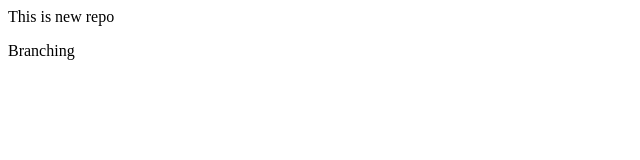
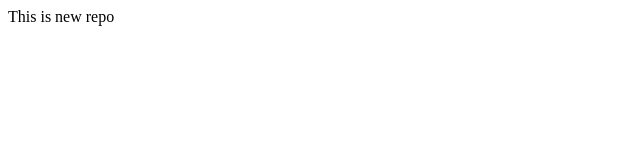
Before and after one commit to rajputanaa/localrepo, a plain HTML site: page index.html in a window 1280 px wide. Shown: the full height of the page, 0-640 px from the left. Drawn offline with Linux system fonts and the light colour scheme.

Commit message:
Add changes

```diff
--- a/index.html
+++ b/index.html
@@ -1,2 +1 @@
 <P>This is new repo </P>
-<P>Branching</P>
```
